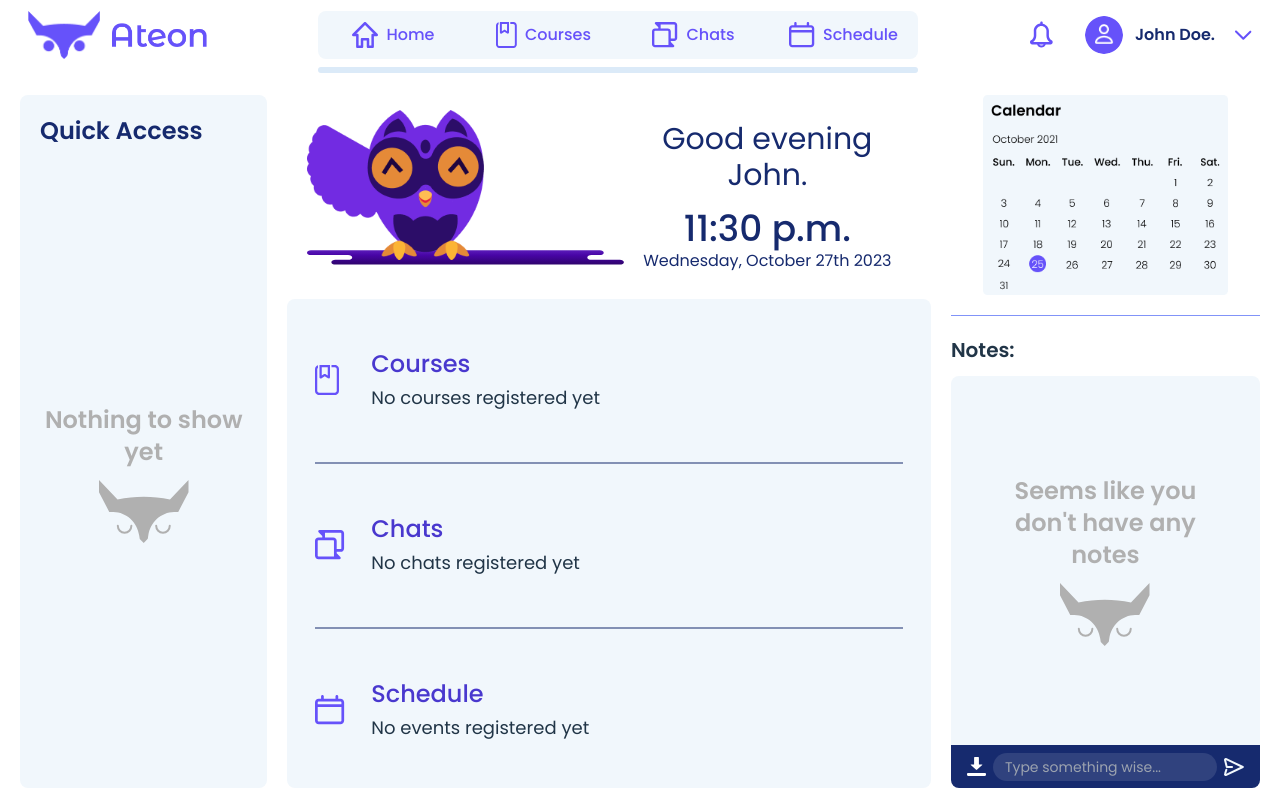
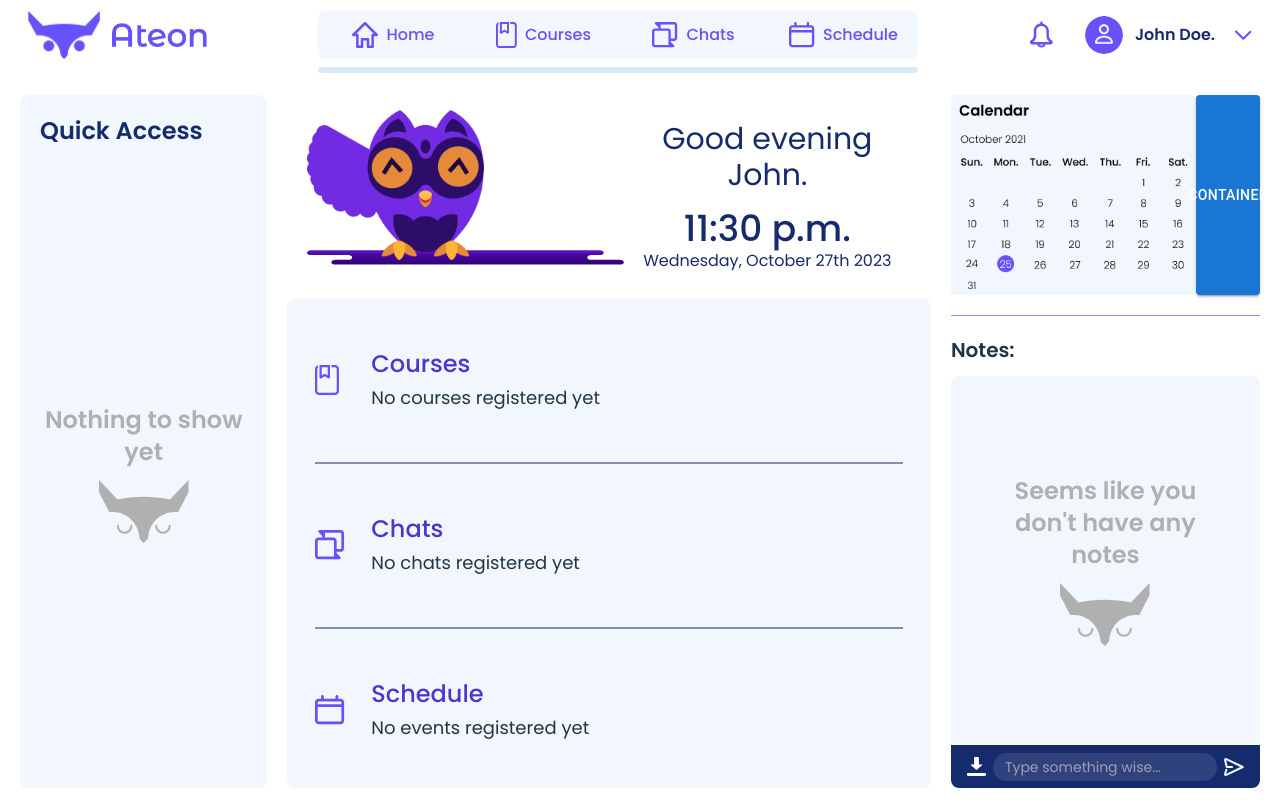
Before and after one commit to juanferax/ateon-learning-web-platform-front-end, a React (Vite) app: page / in a window 1280 px wide. Built offline with nearby package versions, Linux system fonts and the light colour scheme.

Commit message:
MUI components added

```diff
--- a/src/pages/HomePage.jsx
+++ b/src/pages/HomePage.jsx
@@ -8,6 +8,8 @@ import DownloadIcon from "../assets/images/icons/icon_download.svg?react";
 import ChatIcon from "../assets/images/icons/icon_chats.svg?react";
 import CoursesIcon from "../assets/images/icons/icon_courses.svg?react";
 import ScheduleIcon from "../assets/images/icons/icon_schedule.svg?react";
+
+import Button from '@mui/material/Button';
 
 function HomePage() {
   return (
@@ -92,6 +94,7 @@ function HomePage() {
           <div className="flex justify-center">
             {/* TODO: Calendar */}
             <img src={calendar} alt="" style={{ height: 200 }} />
+            <Button variant="contained"> Contained</Button>
           </div>
           <hr className="my-5 border-[#0528F2] border-opacity-50" />
           {/* Notes */}
```
